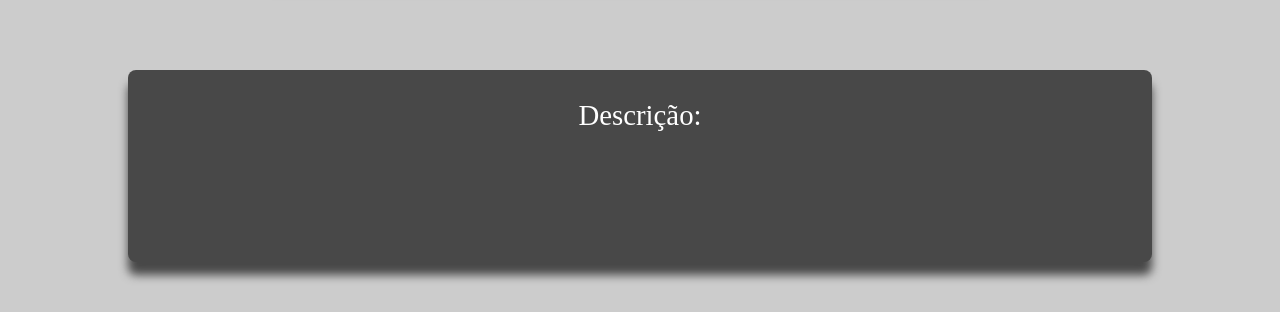
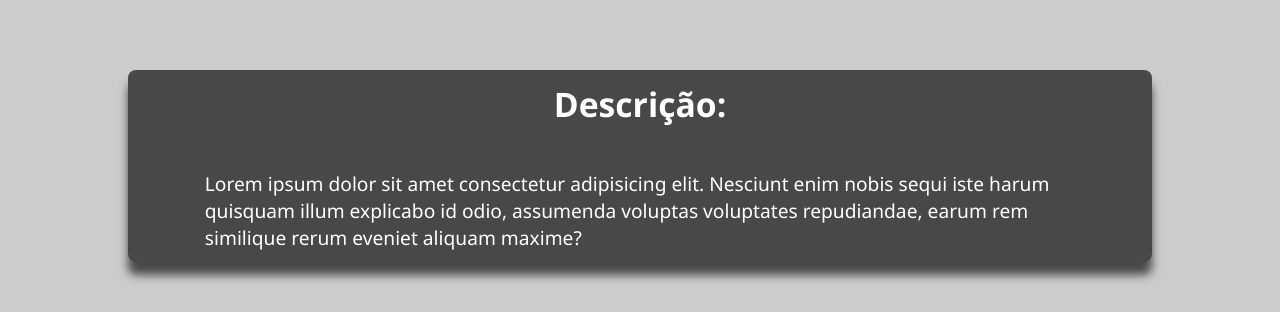
Before and after one commit to hitoshidevx/cars-, a plain HTML site: page Carros - pré visu/index.html in a window 1280 px wide. Shown: the part 701-1013 px from the top of the page. Drawn offline with Linux system fonts and the light colour scheme.

Commit message:
responsividade do main totalmente feita

```diff
--- a/Carros - pré visu/css/style.css
+++ b/Carros - pré visu/css/style.css
@@ -79,6 +79,20 @@ body{
     display: flex;
     justify-content: center;
     box-shadow: 0px 13px 10px #484848;
+    display: flex;
+    flex-direction: column;
+}
+
+.caixa_h3{
+    display: flex;
+    justify-content: center;
+    margin-bottom: 0.3em;
+    font-size: 1em;
+}
+
+.caixa p{
+    font-size: 10px;
+    padding: 0 1.3em;
 }
 
 .caixa2{
@@ -114,7 +128,7 @@ a{
 }
 
 .botao{
-    margin-left: 20px;
+    margin-left: 10px;
 }
 
 footer{
@@ -188,6 +202,22 @@ footer{
         border-radius: 8px;
     }
 
+    .caixa{
+        display: flex;
+        flex-direction: column;
+    }
+
+    .caixa_h3{
+        display: flex;
+        justify-content: center;
+        margin-bottom: 1.5em;
+    }
+
+    .caixa p{
+        font-size: 15px;
+        padding: 0 2em;
+    }
+
     .caixa2{
         margin-top: 6em;
         border-radius: 8px;
@@ -242,11 +272,21 @@ footer{
 
     }
 
+    .caixa{
+        display: flex;
+        flex-direction: column;
+    }
+
+    .caixa_h3{
+        display: flex;
+        justify-content: center;
+        margin-bottom: 1.5em;
+        font-size: 1.5em;
+    }
+
     .caixa p{
-        margin-top: 1em;
-        font-family: 'Titillium Web';
-        font-size: 1.5em;
-
+        font-size: 1em;
+        padding: 0 4em;
     }
 
     .caixa2 a{
--- a/Carros - pré visu/index.html
+++ b/Carros - pré visu/index.html
@@ -39,7 +39,10 @@
             </picture>
         </div>
         <div class="caixa">
-            <p>Descrição:</p>
+            <div class="caixa_h3">
+            <h3>Descrição:</h3>
+            </div>
+            <p>Lorem ipsum dolor sit amet consectetur adipisicing elit. Nesciunt enim nobis sequi iste harum quisquam illum explicabo id odio, assumenda voluptas voluptates repudiandae, earum rem similique rerum eveniet aliquam maxime?</p>
         </div>
         <div class="caixa2">
             <div class="botao">
```
